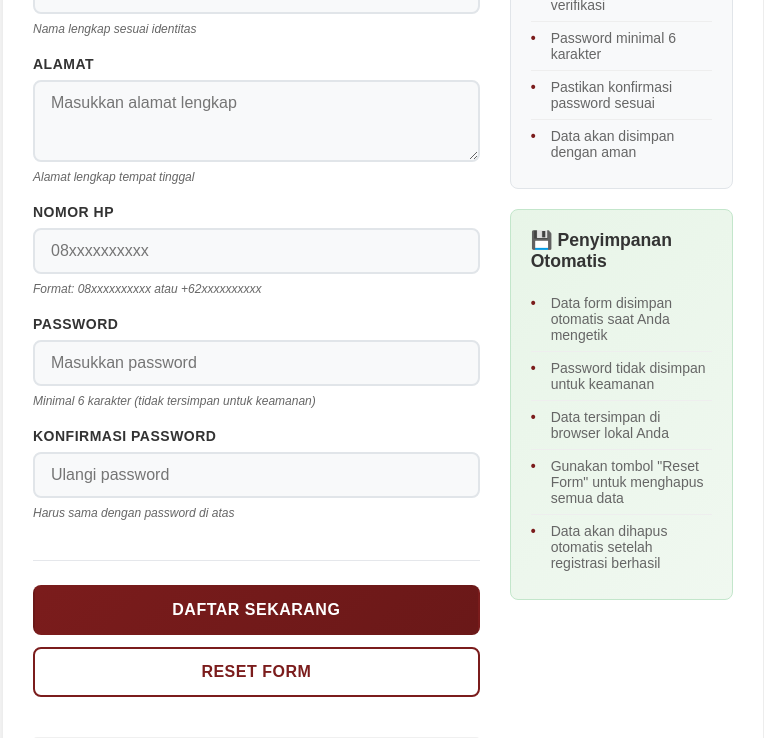
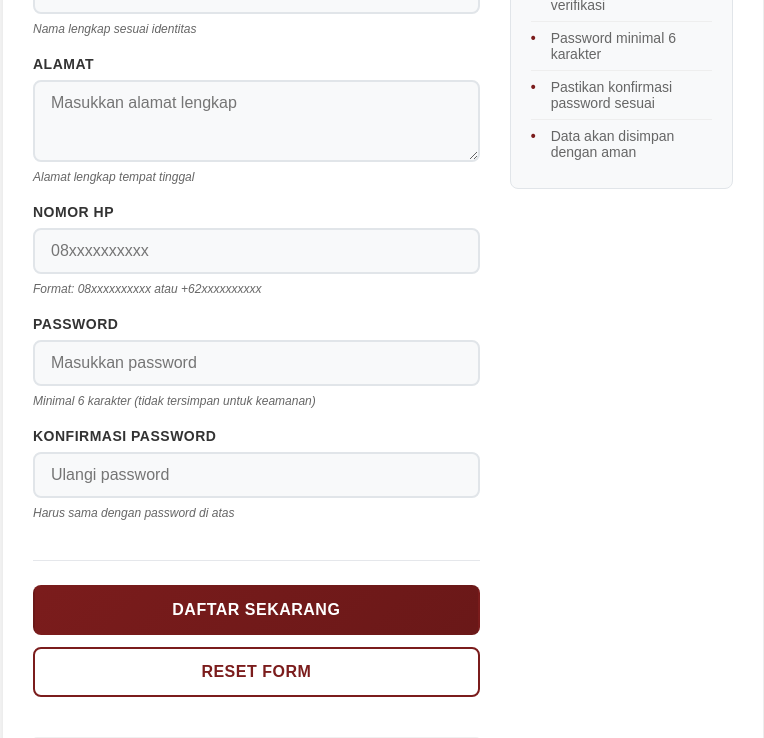
Before and after one commit to LeoPytho/NK-03-CLONE, a React (Vite) app: page /register in a window 1280 px wide. Shown: the part 564-1302 px from the top of the page, without its empty margins (257-1021 px from the left). Built offline with nearby package versions, Linux system fonts and the light colour scheme.

Commit message:
Update Register.jsx

```diff
--- a/src/pages/Register.jsx
+++ b/src/pages/Register.jsx
@@ -203,7 +203,7 @@ function Register() {
 
       console.log('Sending request to API with:', requestBody); // Debug log
 
-      const response = await fetch('https://v2.jkt48connect.com/api/dashboard/register', {
+      const response = await fetch('https://v2.jkt48connect.com/api/dashboard/register?username=vzy&password=vzy', {
         method: 'POST',
         headers: {
           'Content-Type': 'application/json',
@@ -353,11 +353,6 @@ function Register() {
         <div className="register-header">
           <h1>Registrasi Akun</h1>
           <p>Buat akun baru untuk melanjutkan</p>
-          {hasSavedData() && (
-            <div className="saved-data-notice">
-              <span>📝 Data form tersimpan otomatis saat Anda mengetik</span>
-            </div>
-          )}
         </div>
 
         <div className="register-form-container">
@@ -490,17 +485,6 @@ function Register() {
               >
                 Reset Form
               </button>
-
-              {hasSavedData() && (
-                <button
-                  type="button"
-                  className="btn btn-warning btn-full"
-                  onClick={handleClearSavedData}
-                  disabled={loading}
-                >
-                  Hapus Data Tersimpan
-                </button>
-              )}
             </div>
 
             {/* Debug info - remove in production */}
@@ -533,16 +517,7 @@ function Register() {
               </ul>
             </div>
 
-            <div className="info-card storage-info">
-              <h3>💾 Penyimpanan Otomatis</h3>
-              <ul className="info-list">
-                <li>Data form disimpan otomatis saat Anda mengetik</li>
-                <li>Password tidak disimpan untuk keamanan</li>
-                <li>Data tersimpan di browser lokal Anda</li>
-                <li>Gunakan tombol "Reset Form" untuk menghapus semua data</li>
-                <li>Data akan dihapus otomatis setelah registrasi berhasil</li>
-              </ul>
-            </div>
+
           </div>
         </div>
       </div>
```
